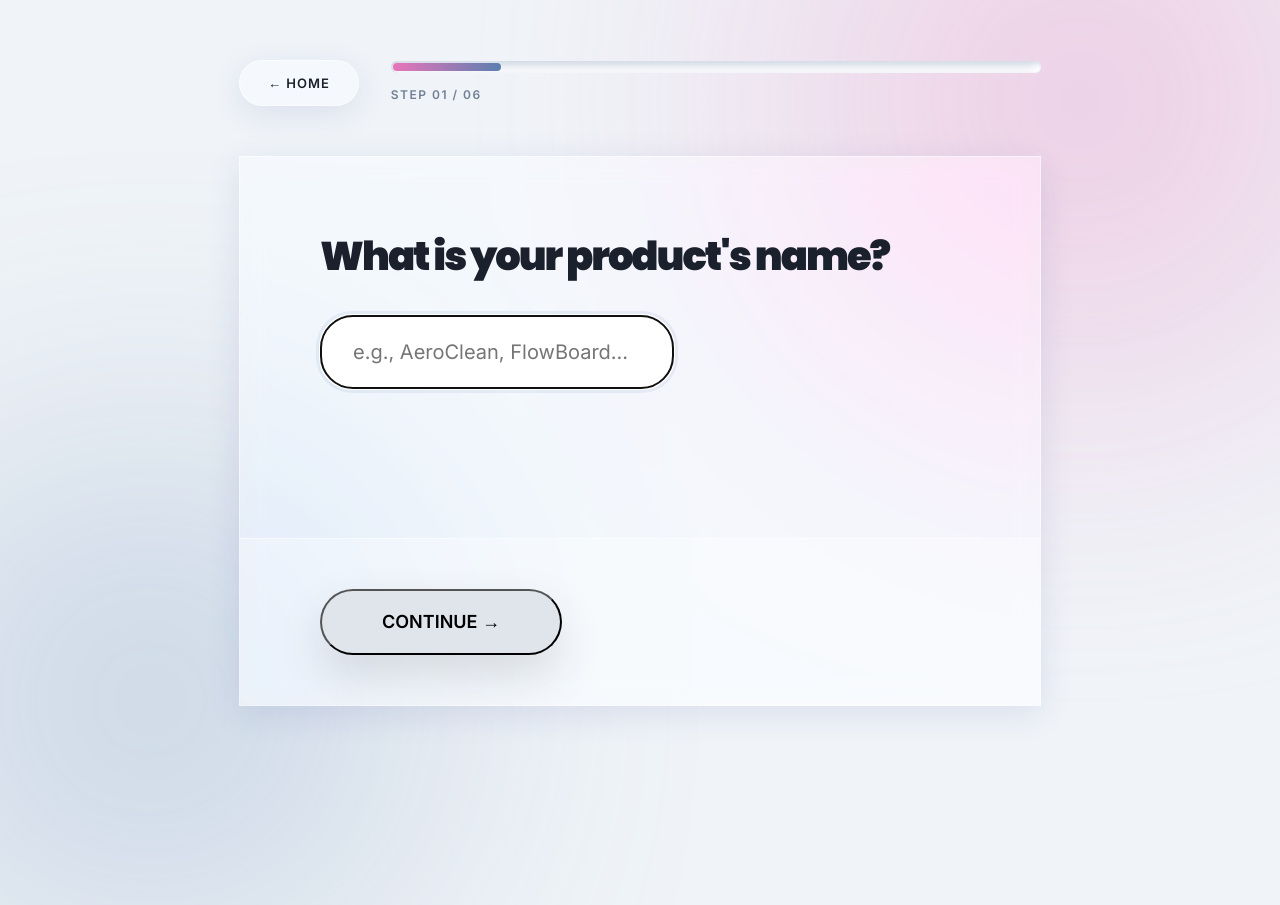
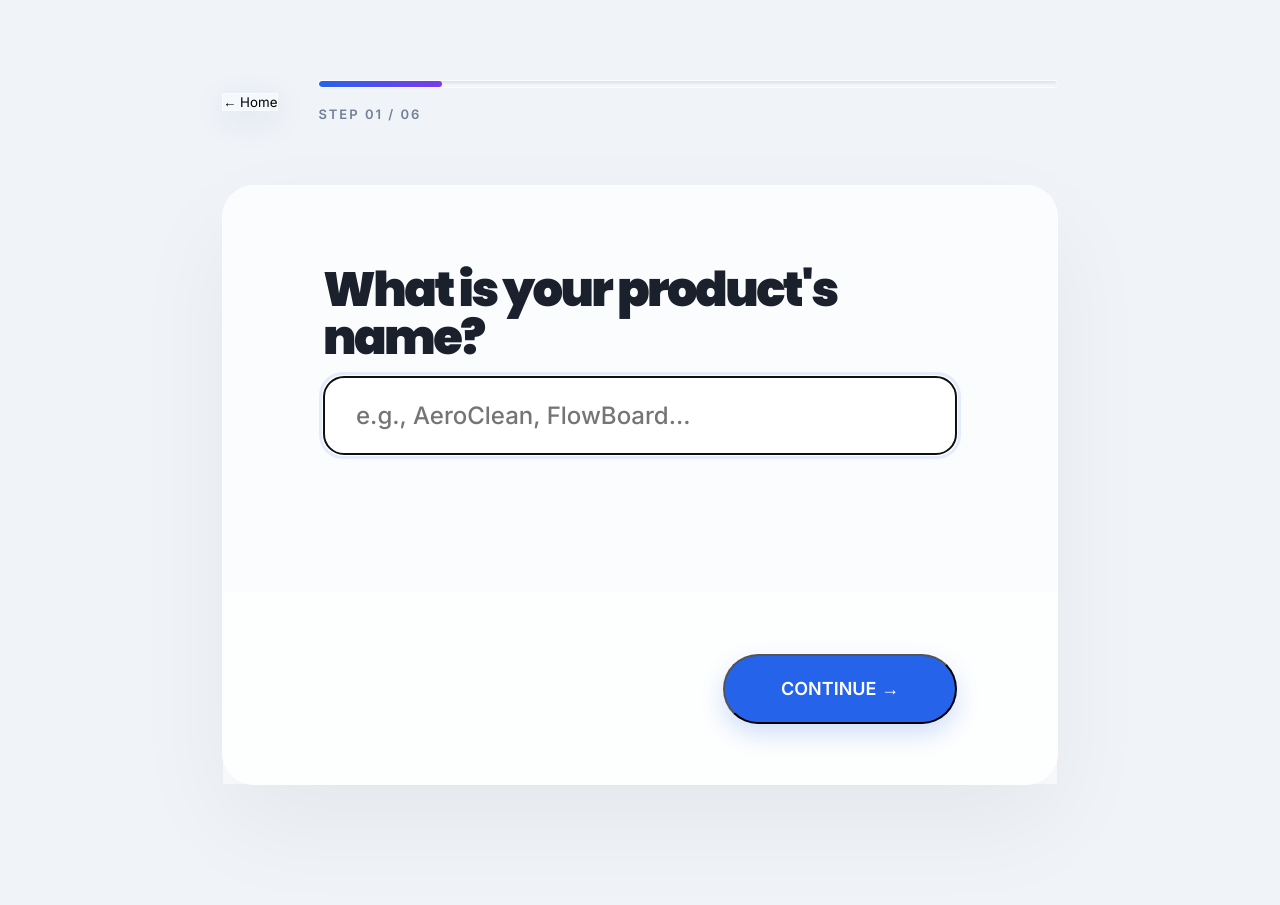
Before and after one commit to Pratik7897/design-thinking-platform, a React (Vite) app: page / in a window 1280 px wide. Both pictures are taken after a click on the button "Start Exploration ↗". Before the commit the page ends 806 px from the top, so only its background shows below. Built offline with nearby package versions, Linux system fonts and the light colour scheme.

Commit message:
style: redesign InputForm UI with updated typography, glassmorphism effects, and refined component spacing

```diff
--- a/src/pages/InputForm.css
+++ b/src/pages/InputForm.css
@@ -1,38 +1,13 @@
 .iform-page {
   min-height: 100vh;
-  padding: 60px 0 100px;
-}
-
-.iform-bg {
-  position: fixed;
-  inset: 0;
-  pointer-events: none;
-  z-index: 0;
-}
-
-.bg-blob {
-  position: absolute;
-  border-radius: 50%;
-  filter: blur(140px);
-  opacity: 0.3;
-}
-
-.bg-blob-1 {
-  width: 600px; height: 600px;
-  background: var(--ideate);
-  top: -200px; right: -100px;
-}
-
-.bg-blob-2 {
-  width: 500px; height: 500px;
-  background: var(--prototype);
-  bottom: -150px; left: -100px;
+  padding: 80px 0 120px;
+  background: var(--bg-primary);
 }
 
 .iform-container {
-  max-width: 850px;
+  max-width: 900px;
   margin: 0 auto;
-  padding: 0 24px;
+  padding: 0 32px;
   position: relative;
   z-index: 10;
 }
@@ -41,187 +16,167 @@
   display: flex;
   align-items: center;
   justify-content: space-between;
-  margin-bottom: 50px;
-  gap: 32px;
-}
-
-.back-btn {
-  padding: 14px 28px;
-  border-radius: var(--radius-full);
-  font-weight: 800;
-  font-size: 13px;
-  color: var(--text-primary);
-  text-transform: uppercase;
-  letter-spacing: 1px;
+  margin-bottom: 60px;
+  gap: 40px;
 }
 
 .iform-progress {
   flex: 1;
   display: flex;
   flex-direction: column;
-  gap: 12px;
+  gap: 16px;
 }
 
 .progress-bar-bg {
-  height: 12px;
-  border-radius: 6px;
-  padding: 2px;
+  height: 8px;
+  border-radius: 4px;
+  background: var(--glass-bg);
+  padding: 0;
   overflow: hidden;
+  border: 1px solid var(--glass-border);
 }
 
 .progress-bar-fill {
   height: 100%;
-  background: linear-gradient(90deg, var(--ideate) 0%, var(--prototype) 100%);
+  background: linear-gradient(90deg, #2563EB 0%, #7C3AED 100%);
   border-radius: 4px;
 }
 
 .step-count {
-  font-size: 12px;
-  font-weight: 900;
+  font-size: 13px;
+  font-weight: 800;
   color: var(--text-muted);
-  letter-spacing: 1.5px;
+  letter-spacing: 2px;
+  text-transform: uppercase;
 }
 
 .iform-card {
-  border-radius: var(--radius-2xl);
-  min-height: 550px;
+  border-radius: 32px;
+  min-height: 600px;
   display: flex;
   flex-direction: column;
-  overflow: hidden;
+  background: rgba(255, 255, 255, 0.7);
+  backdrop-filter: blur(20px);
   border: 1px solid var(--glass-border);
+  box-shadow: 0 40px 100px rgba(0, 0, 0, 0.05);
 }
 
 .step-content {
-  padding: 80px 80px 40px;
+  padding: 80px 100px;
   flex: 1;
 }
 
 .step-title {
-  font-size: 40px;
-  font-weight: 950;
+  font-size: 48px;
+  font-weight: 900;
   color: var(--text-primary);
-  margin-bottom: 40px;
-  letter-spacing: -2px;
-  line-height: 0.95;
+  margin-bottom: 16px;
+  letter-spacing: -2.5px;
+  line-height: 1;
+}
+
+.step-subtitle {
+  font-size: 18px;
+  color: var(--text-muted);
+  margin-bottom: 48px;
+  font-weight: 500;
+}
+
+.field-group {
+  display: flex;
+  flex-direction: column;
+  animation: fadeInStep 0.5s ease-out;
+}
+
+@keyframes fadeInStep {
+  from { opacity: 0; transform: translateY(10px); }
+  to { opacity: 1; transform: translateY(0); }
 }
 
 .glass-input {
-  background: rgba(255, 255, 255, 0.6) !important;
+  background: white !important;
   border: 1px solid var(--glass-border) !important;
-  font-size: 20px !important;
+  font-size: 24px !important;
   padding: 24px 32px !important;
-  border-radius: var(--radius-xl) !important;
-  transition: var(--transition-smooth) !important;
+  border-radius: 20px !important;
+  color: var(--text-primary) !important;
+  font-weight: 500 !important;
+  box-shadow: 0 4px 12px rgba(0, 0, 0, 0.02) !important;
+  transition: all 0.3s cubic-bezier(0.4, 0, 0.2, 1) !important;
 }
 
 .glass-input:focus {
-  background: white !important;
-  border-color: var(--prototype) !important;
-  box-shadow: 0 0 0 4px rgba(91, 127, 176, 0.1) !important;
+  border-color: #2563EB !important;
+  box-shadow: 0 0 0 4px rgba(37, 99, 235, 0.1) !important;
+  transform: translateY(-2px);
 }
 
 /* MCQ GRID */
 .mcq-grid {
   display: grid;
-  grid-template-columns: repeat(3, 1fr);
+  grid-template-columns: repeat(auto-fit, minmax(180px, 1fr));
   gap: 20px;
 }
 
 .mcq-card {
   background: white;
-  padding: 32px 20px;
-  border-radius: var(--radius-xl);
+  padding: 32px 24px;
+  border-radius: 24px;
   border: 1px solid var(--glass-border);
   display: flex;
   flex-direction: column;
   align-items: center;
+  justify-content: center;
   gap: 16px;
-  transition: var(--transition-smooth);
+  cursor: pointer;
+  transition: all 0.3s cubic-bezier(0.4, 0, 0.2, 1);
+  box-shadow: 0 4px 20px rgba(0, 0, 0, 0.02);
 }
 
 .mcq-card:hover {
   transform: translateY(-8px);
-  box-shadow: var(--shadow-xl);
-  border-color: var(--prototype);
+  box-shadow: 0 20px 40px rgba(0, 0, 0, 0.06);
+  border-color: #2563EB;
 }
 
 .mcq-card.active {
-  background: var(--prototype);
-  color: white;
-  border-color: transparent;
-  box-shadow: 0 20px 40px rgba(91, 127, 176, 0.3);
+  background: #2563EB;
+  border-color: #2563EB;
+  box-shadow: 0 15px 30px rgba(37, 99, 235, 0.25);
 }
 
-.mcq-icon { font-size: 40px; }
-.mcq-label { font-size: 14px; font-weight: 800; }
+.mcq-icon { font-size: 40px; margin-bottom: 4px; }
+.mcq-label { font-size: 15px; font-weight: 800; color: var(--text-primary); text-align: center; }
 .mcq-card.active .mcq-label { color: white; }
 
-/* MCQ COLUMN */
-.mcq-column {
+.iform-footer {
+  padding: 60px 100px;
+  background: rgba(255, 255, 255, 0.5);
+  border-top: 1px solid var(--glass-border);
   display: flex;
-  flex-direction: column;
-  gap: 16px;
-}
-
-.mcq-row {
-  background: white;
-  padding: 24px 32px;
-  border-radius: var(--radius-xl);
-  border: 1px solid var(--glass-border);
-  display: flex;
-  flex-direction: column;
-  align-items: flex-start;
-  text-align: left;
-  transition: var(--transition-smooth);
-}
-
-.mcq-row:hover {
-  transform: translateX(10px);
-  border-color: var(--prototype);
-}
-
-.mcq-row.active {
-  background: var(--prototype);
-  border-color: transparent;
-}
-
-.mcq-row.active .mcq-row-label,
-.mcq-row.active .mcq-row-desc {
-  color: white;
-}
-
-.mcq-row-label { font-size: 20px; font-weight: 900; color: var(--text-primary); }
-.mcq-row-desc { font-size: 14px; color: var(--text-muted); }
-
-/* UPLOAD */
-.upload-zone {
-  min-height: 320px;
-  border-radius: var(--radius-2xl);
-}
-
-/* FOOTER */
-.iform-footer {
-  padding: 50px 80px;
-  background: rgba(255, 255, 255, 0.3);
-  border-top: 1px solid var(--glass-border);
+  justify-content: flex-end;
 }
 
 .next-btn {
-  padding: 20px 60px;
-  border-radius: var(--radius-full);
+  padding: 22px 56px;
+  border-radius: 100px;
   font-weight: 900;
   font-size: 18px;
-  box-shadow: var(--shadow-lg);
+  background: #2563EB;
+  color: white;
+  box-shadow: 0 10px 25px rgba(37, 99, 235, 0.2);
+  transition: all 0.3s ease;
 }
 
 .next-btn:hover {
-  transform: translateY(-4px) scale(1.02);
-  box-shadow: var(--shadow-xl);
+  transform: scale(1.05);
+  box-shadow: 0 15px 35px rgba(37, 99, 235, 0.3);
 }
 
 @media (max-width: 768px) {
-  .step-content { padding: 40px 24px; }
-  .iform-footer { padding: 30px 24px; }
-  .step-title { font-size: 32px; }
+  .step-content { padding: 48px 24px; }
+  .iform-footer { padding: 40px 24px; }
+  .step-title { font-size: 36px; }
   .mcq-grid { grid-template-columns: repeat(2, 1fr); }
+  .iform-header { margin-bottom: 40px; }
 }
```
